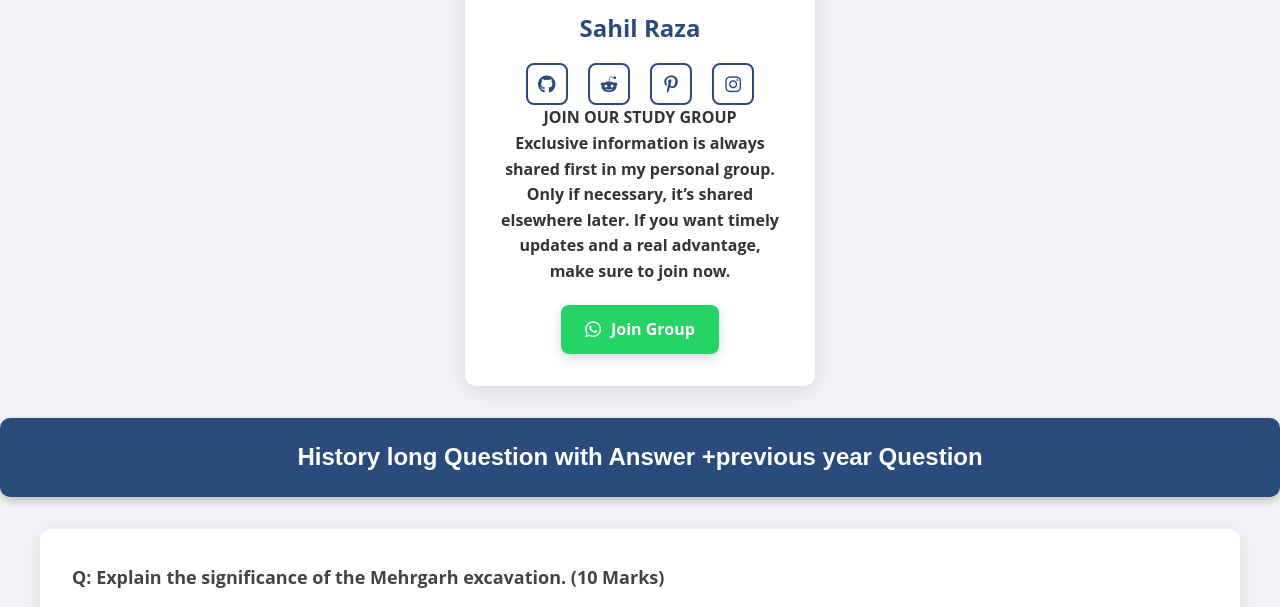
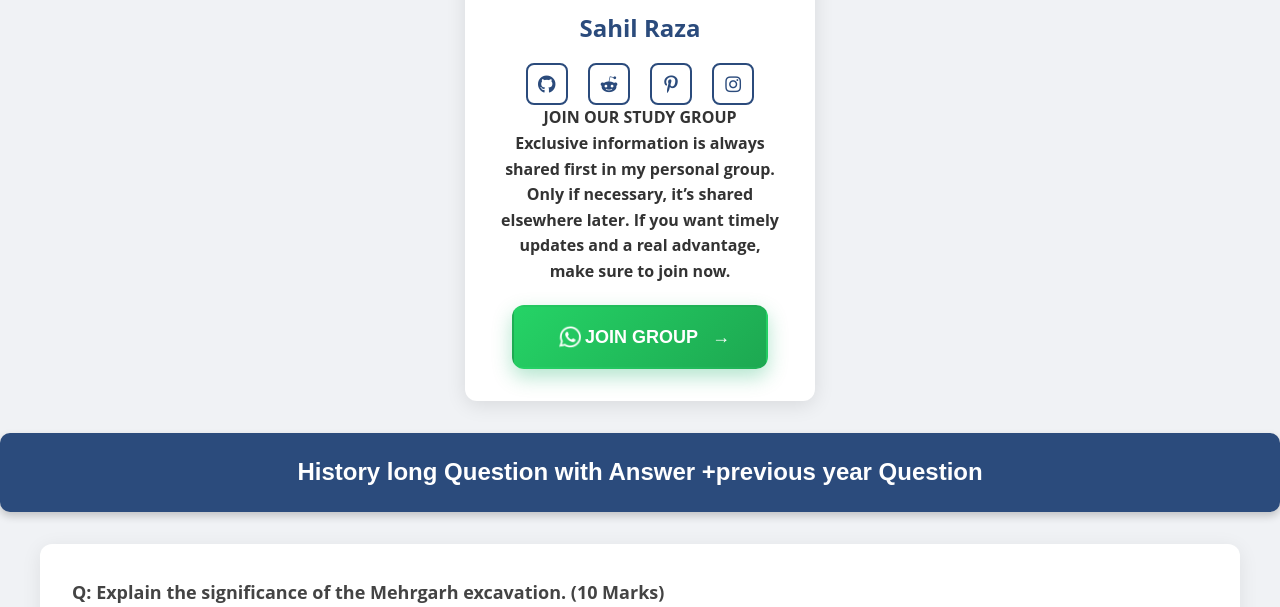
Before and after one commit to SahilCodeLab/VVI-question, a plain HTML site: page index.html in a window 1280 px wide. Shown: the part 205-812 px from the top of the page. Drawn offline with Linux system fonts and the light colour scheme.

Commit message:
Update index.html

```diff
--- a/index.html
+++ b/index.html
@@ -217,8 +217,9 @@ footer {
     <h4>Exclusive information is always shared first in my personal group. Only if necessary, it’s shared elsewhere later. If you want timely updates and a real advantage, make sure to join now.</h4>
     <div style="margin-top: 20px;">
         <a href="https://chat.whatsapp.com/BTpOdzsygvSA0Ya0wF2hg3" target="_blank" class="hire-btn">
-            <i class="fab fa-whatsapp"></i> Join Group
-        </a>
+    <i class="fab fa-whatsapp"></i> Join Group
+    <span class="arrow">&#8594;</span> <!-- Animated arrow -->
+</a>
     </div>
 </div>
 <style>
@@ -283,28 +284,120 @@ footer {
 }
 
 /* WhatsApp Button Styling */
+
+/* Pulse and Ripple Effect for Button */
+@keyframes pulseGlow {
+    0% {
+        box-shadow: 0 0 0 0 rgba(29, 168, 81, 0.5);
+    }
+    50% {
+        box-shadow: 0 0 20px 10px rgba(29, 168, 81, 0.5);
+    }
+    100% {
+        box-shadow: 0 0 0 0 rgba(29, 168, 81, 0.5);
+    }
+}
+
+/* Animated Gradient for Hover */
+@keyframes animatedGradient {
+    0% {
+        background: linear-gradient(135deg, #25D366, #1DA851);
+    }
+    50% {
+        background: linear-gradient(135deg, #00C853, #00E676);
+    }
+    100% {
+        background: linear-gradient(135deg, #25D366, #1DA851);
+    }
+}
+
+/* Arrow Movement */
+@keyframes arrowBounce {
+    0% {
+        transform: translateX(0) rotate(0);
+    }
+    25% {
+        transform: translateX(8px) rotate(5deg);
+    }
+    50% {
+        transform: translateX(16px) rotate(0);
+    }
+    75% {
+        transform: translateX(8px) rotate(-5deg);
+    }
+    100% {
+        transform: translateX(0) rotate(0);
+    }
+}
+
+/* Button Styling */
 .hire-btn {
-    background: #25D366;
+    background: linear-gradient(135deg, #25D366, #1DA851);
     color: white;
-    padding: 12px 24px;
-    font-size: 16px;
-    border-radius: 8px;
+    padding: 16px 36px;
+    font-size: 18px;
+    border-radius: 12px;
     display: inline-flex;
     align-items: center;
-    gap: 10px;
+    gap: 14px;
     text-decoration: none;
     font-weight: bold;
-    box-shadow: 0 4px 12px rgba(0, 0, 0, 0.15);
-    transition: background 0.3s ease, transform 0.2s;
+    position: relative;
+    overflow: hidden;
+    cursor: pointer;
+    transition: all 0.3s ease-out;
+    border: 2px solid transparent;
+    font-family: 'Arial', sans-serif;
+    text-transform: uppercase;
+    transform: translateY(0);
+    box-shadow: 0 8px 20px rgba(0, 168, 92, 0.3);
+    z-index: 1;
 }
 
+/* Hover Effects */
 .hire-btn:hover {
-    background: #1DA851;
-    transform: scale(1.05);
+    animation: animatedGradient 2s ease infinite, pulseGlow 1.5s ease-in-out infinite;
+    box-shadow: 0 0 50px rgba(29, 168, 81, 0.6);
+    transform: translateY(-5px);
+    border-color: #1DA851;
 }
 
+/* Animated Arrow */
 .hire-btn i {
-    font-size: 18px;
+    font-size: 24px;
+    animation: arrowBounce 1.5s ease-in-out infinite;
+}
+
+/* Ripple Effect */
+.hire-btn::after {
+    content: '';
+    position: absolute;
+    top: 50%;
+    left: 50%;
+    width: 100px;
+    height: 100px;
+    background: rgba(29, 168, 81, 0.4);
+    border-radius: 50%;
+    transform: translate(-50%, -50%) scale(0);
+    animation: rippleEffect 1.5s ease-out forwards;
+    pointer-events: none;
+    opacity: 0;
+}
+
+.hire-btn:hover::after {
+    animation: rippleEffect 1.5s ease-out forwards;
+}
+
+/* Click Effect */
+.hire-btn:active {
+    transform: scale(0.98);
+    box-shadow: 0 0 15px rgba(0, 168, 92, 0.7);
+}
+
+/* Focus Effect */
+.hire-btn:focus {
+    outline: none;
+    box-shadow: 0 0 25px rgba(29, 168, 81, 0.8);
 }
 </style>
 
```
